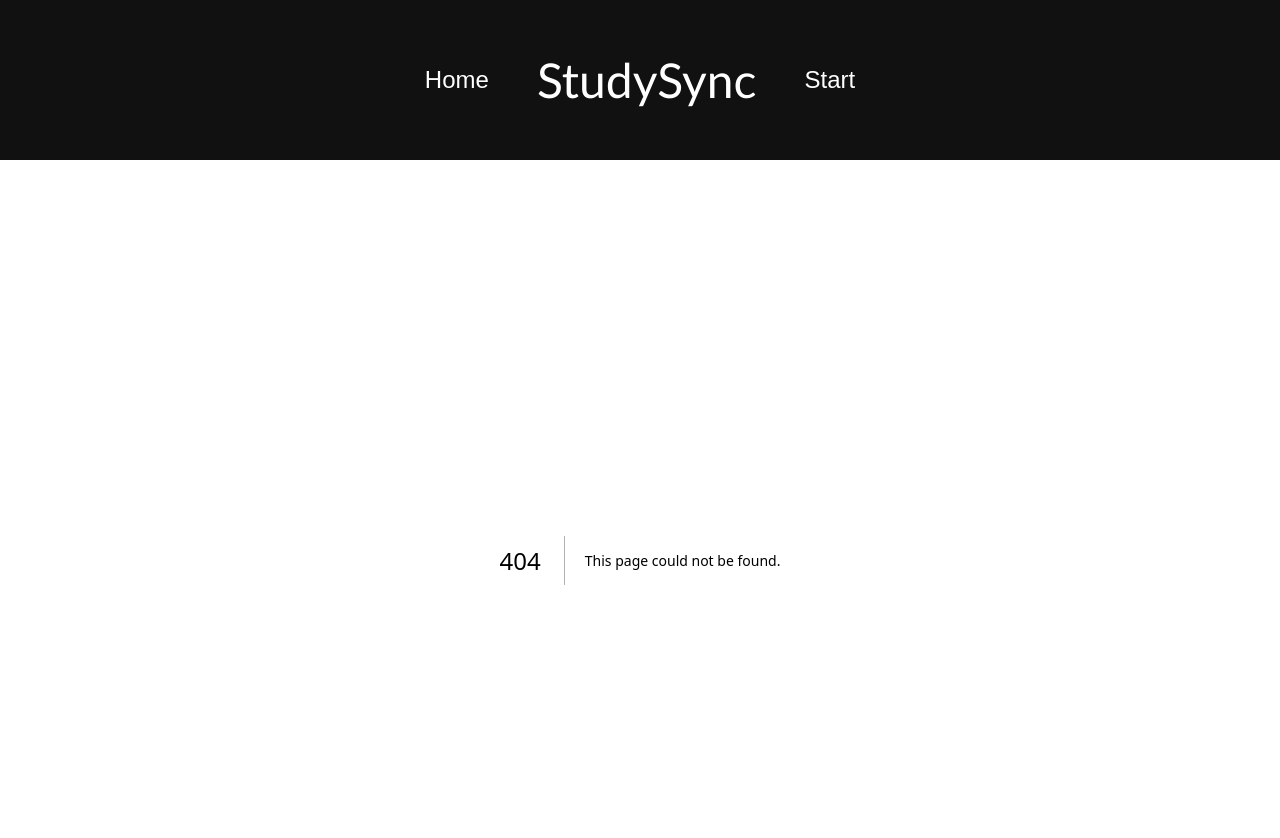
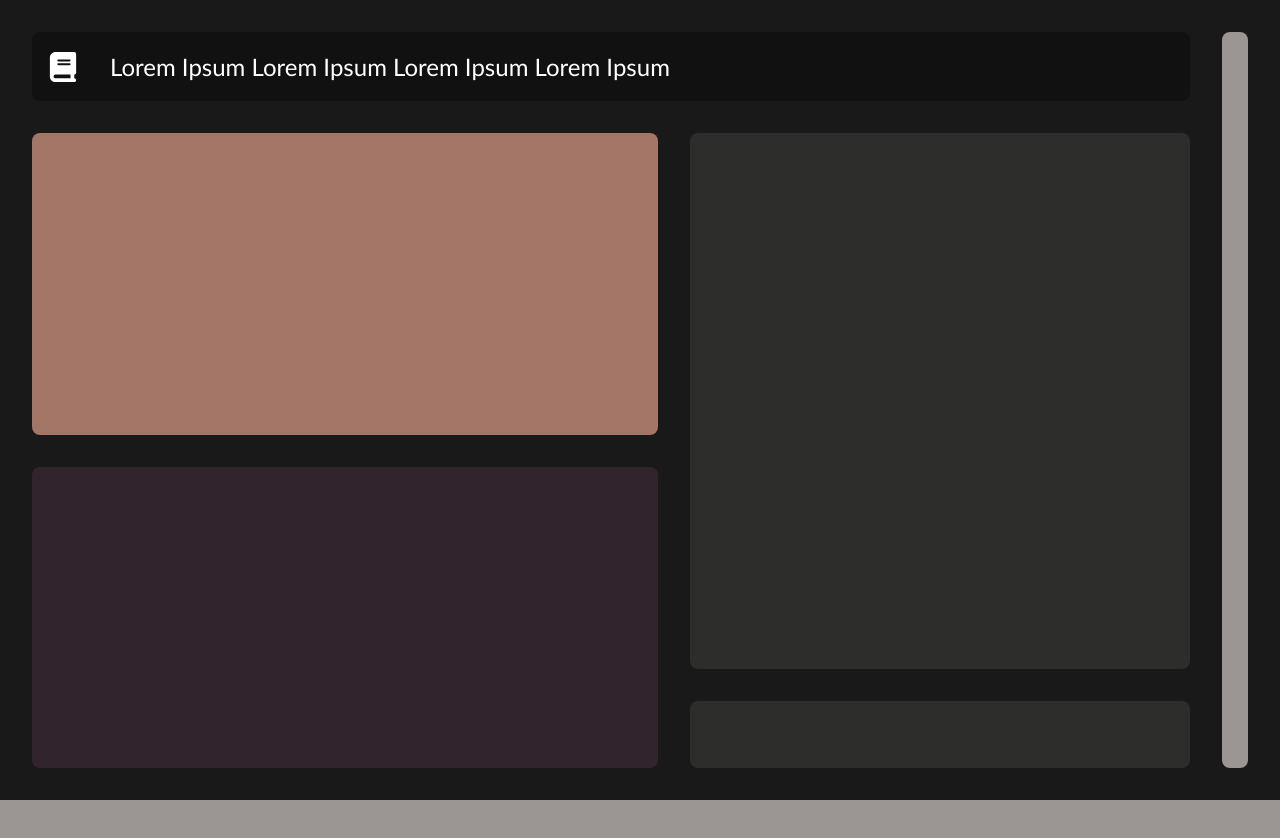
Before and after one commit to Yelloo5191/StudyBuddy, a Next.js app: page /dashboard in a window 1280 px wide. Before the commit this address had no page. Shown: the top 838 px of the page. After the commit the page ends 800 px from the top, so only its background shows below. Built offline with nearby package versions, Linux system fonts and the light colour scheme; a web font is replaced by a local one.

Commit message:
blocked out dashboard

```diff
--- /dev/null
+++ b/src/app/dashboard/Dashboard.tsx
@@ -0,0 +1,31 @@
+import { FaBook } from "react-icons/fa6";
+
+export default function Dashboard() {
+  return (
+    <div className="flex flex-col lg:flex-row gap-4 lg:gap-8 h-full">
+      <div className="flex flex-col gap-4 lg:gap-8 w-full lg:w-auto">
+        {/* TITLE */}
+        <div className="w-full h-16 lg:h-20 flex flex-row justify-start gap-4 lg:gap-8 px-2 lg:px-4 items-center bg-dark rounded-lg">
+          <FaBook size={30} />
+          <h1 className="text-lg lg:text-2xl text-white">
+            Lorem Ipsum Lorem Ipsum Lorem Ipsum Lorem Ipsum
+          </h1>
+        </div>
+        <div className="flex flex-col lg:flex-row h-full gap-4 lg:gap-8">
+          <div className="flex flex-col gap-4 lg:gap-8">
+            {/* FACECAMS */}
+            <div className="w-full lg:w-[626px] h-40 lg:h-full bg-beaver rounded-lg"></div>
+            <div className="w-full lg:w-[626px] h-40 lg:h-full bg-raisin_black rounded-lg"></div>
+          </div>
+          {/* CHAT */}
+          <div className="flex flex-col gap-4 lg:gap-8 h-40 lg:h-full">
+            <div className="w-full lg:w-[500px] h-40 lg:h-full bg-light_gray rounded-lg"></div>
+            <div className="w-full h-16 lg:h-20 bg-light_gray rounded-lg"></div>
+          </div>
+        </div>
+      </div>
+      {/* MUSIC */}
+      <div className="w-full h-40 lg:h-full bg-taupe_gray rounded-lg"></div>
+    </div>
+  );
+}
--- /dev/null
+++ b/src/app/dashboard/page.tsx
@@ -0,0 +1,9 @@
+import Dashboard from "./Dashboard";
+
+export default function page() {
+  return (
+    <div className="w-screen h-screen bg-dark_light p-8">
+      <Dashboard />
+    </div>
+  );
+}
--- a/src/app/layout.tsx
+++ b/src/app/layout.tsx
@@ -1,5 +1,4 @@
 import type { Metadata } from "next";
-import Header from "@/components/Header";
 import "./globals.css";
 
 export const metadata: Metadata = {
@@ -15,7 +14,6 @@ export default function RootLayout({
   return (
     <html lang="en">
       <body className="antialiased">
-        <Header />
         {children}
       </body>
     </html>
--- a/src/app/page.tsx
+++ b/src/app/page.tsx
@@ -1,5 +1,15 @@
+import About from "@/components/About";
+import Header from "@/components/Header";
+import Footer from "@/components/Footer";
 import Hero from "@/components/Hero";
 
 export default function Home() {
-  return <Hero />;
+  return (
+    <>
+      <Header />
+      <Hero />
+      <About />
+      <Footer />
+    </>
+  );
 }
--- /dev/null
+++ b/src/components/About.tsx
@@ -0,0 +1,5 @@
+export default function About() {
+  return (
+    <div className="w-full h-screen relative flex flex-col gap-4 justify-center items-center bg-seasalt"></div>
+  );
+}
--- /dev/null
+++ b/src/components/Footer.tsx
@@ -0,0 +1,7 @@
+export default function Footer() {
+  return (
+    <div className="w-full h-40 bg-dark flex flex-row gap-12 justify-center items-center">
+      <p>i leave this to you eli</p>
+    </div>
+  );
+}
--- a/tailwind.config.ts
+++ b/tailwind.config.ts
@@ -73,6 +73,7 @@ const config: Config = {
         },
         dark: "#111111",
         dark_light: "#191919",
+        light_gray: "#2D2D2C",
       },
     },
   },
```
Also changed, not shown: package.json (+5 -4 lines), 1 other file (tests, documents, lock files or other folders).
